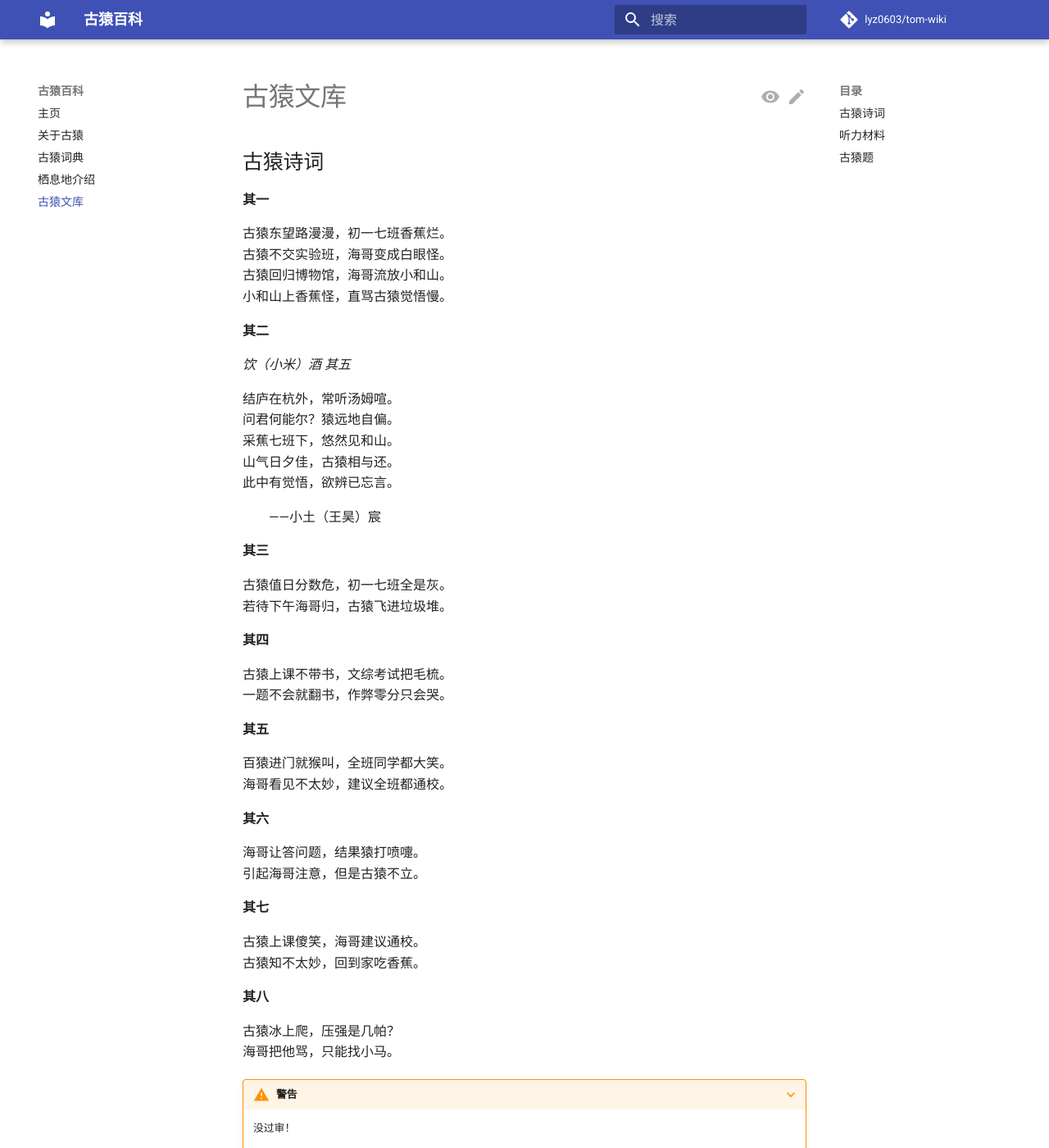
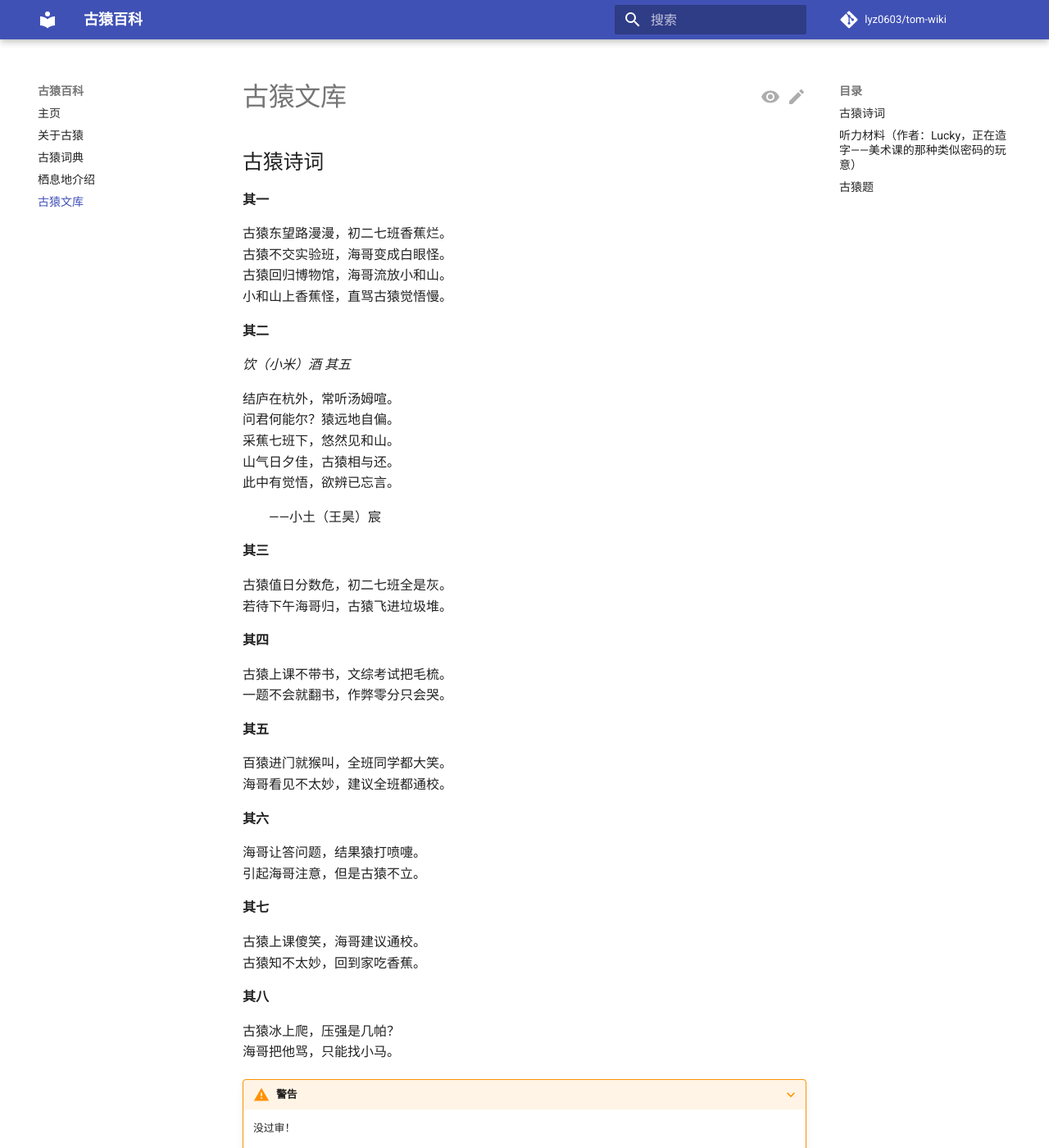
Before and after one commit to lyz0603/tom-wiki, an MkDocs documentation site: the page built from docs/docs.md, in a window 1280 px wide and 1400 px high. Shown: the whole window at 82% size. Built offline with MkDocs 1.6.1 and Material for MkDocs 9.7.7, drawn with Linux system fonts in a browser that asks for light colours; emoji names are drawn with the system emoji font; comment, search, counter and statistics services are not loaded; some of the changed text lies outside the part shown.

Commit message:
更新 docs.md

```diff
--- a/docs/docs.md
+++ b/docs/docs.md
@@ -8,7 +8,7 @@ comments: true
 
 **其一**
 
-古猿东望路漫漫，初一七班香蕉烂。<br />
+古猿东望路漫漫，初二七班香蕉烂。<br />
 古猿不交实验班，海哥变成白眼怪。<br />
 古猿回归博物馆，海哥流放小和山。<br />
 小和山上香蕉怪，直骂古猿觉悟慢。
@@ -27,7 +27,7 @@ comments: true
 
 **其三**
 
-古猿值日分数危，初一七班全是灰。<br />
+古猿值日分数危，初二七班全是灰。<br />
 若待下午海哥归，古猿飞进垃圾堆。
 
 **其四**
@@ -78,7 +78,7 @@ comments: true
         古猿喜欢王圣茹，天天大叫：“土番薯！”<br />
         她说古猿太粗鲁，古猿大叫：“肏你母！”
 
-## 听力材料
+## 听力材料（作者：Lucky，正在造字——美术课的那种类似密码的玩意）
 
 *Unit 6 Exercise 1b*
 
```
Also changed, not shown: other parts of docs/docs.md (+5 -1 lines).
